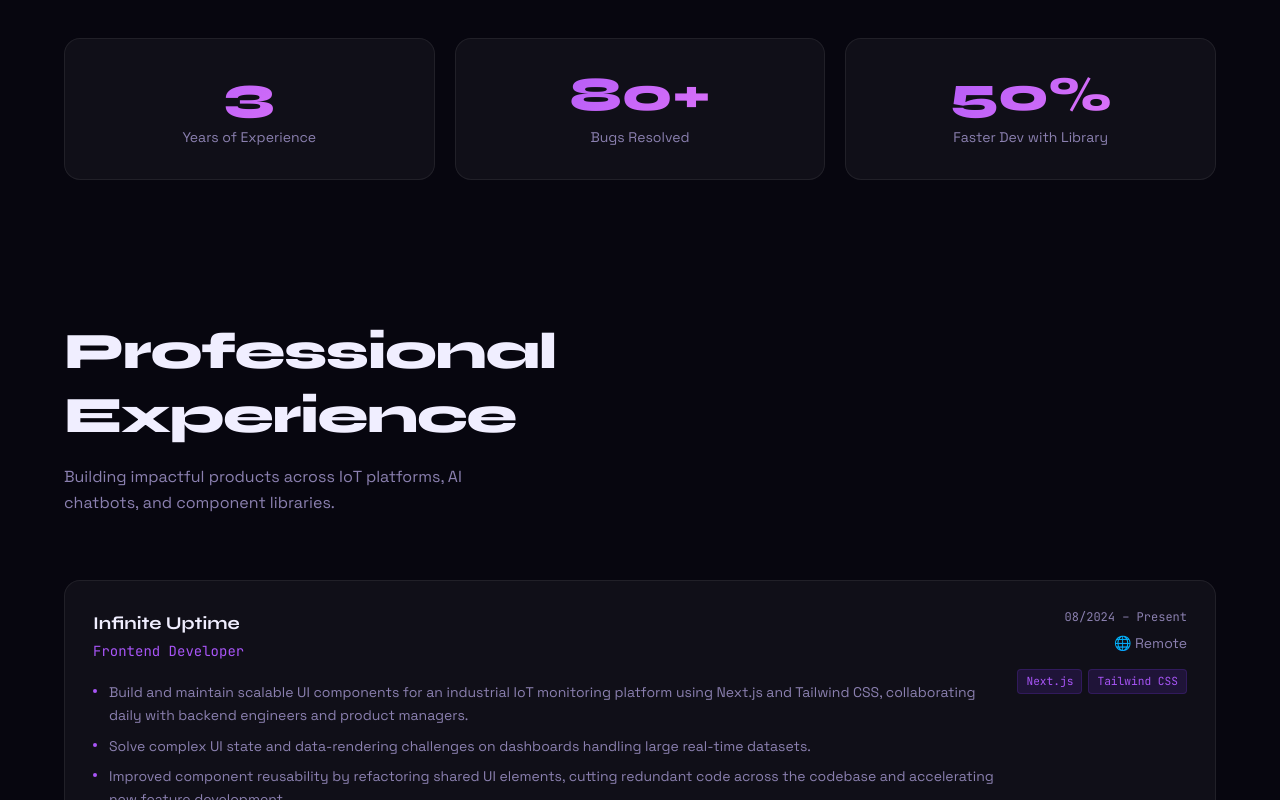
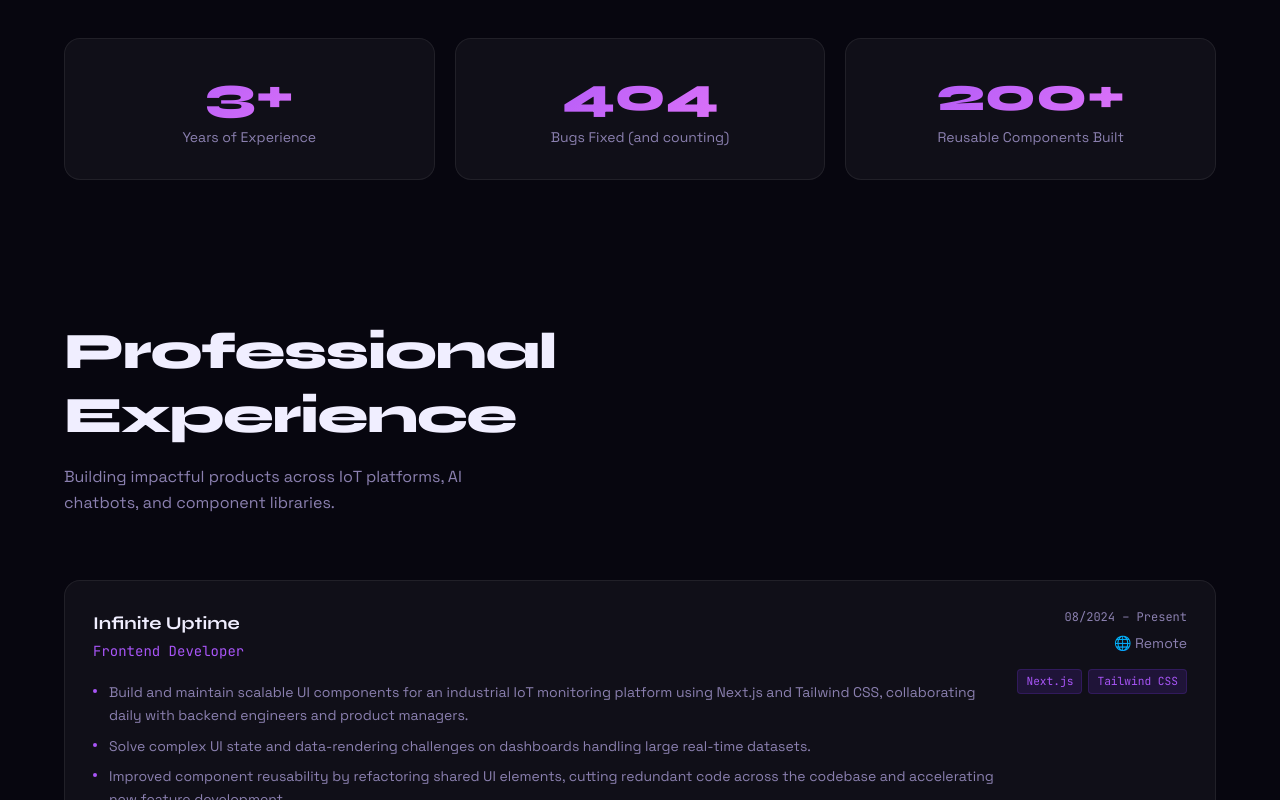
Before and after one commit to daman86999/portfolio, a Next.js app: page / in a window 1280 px wide. Shown: the part 900-1700 px from the top of the page. Built offline with nearby package versions, Linux system fonts and the light colour scheme.

Commit message:
fix: cursor issue with notfound

```diff
--- a/app/layout.tsx
+++ b/app/layout.tsx
@@ -2,6 +2,7 @@ import type { Metadata } from "next";
 import { Space_Grotesk, Syne, JetBrains_Mono } from "next/font/google";
 import "./globals.css";
 import { getPortfolioData } from "@/lib/portfolio";
+import Cursor from "@/components/ui/Cursor";
 
 const spaceGrotesk = Space_Grotesk({
   subsets: ["latin"],
@@ -48,6 +49,7 @@ export default function RootLayout({
         className={`${spaceGrotesk.variable} ${syne.variable} ${jetbrainsMono.variable} font-sans`}
       >
         {children}
+        <Cursor />
       </body>
     </html>
   );
--- a/app/page.tsx
+++ b/app/page.tsx
@@ -1,5 +1,4 @@
 import { getPortfolioData } from "@/lib/portfolio";
-import Cursor from "@/components/ui/Cursor";
 import Navbar from "@/components/sections/Navbar";
 import Hero from "@/components/sections/Hero";
 import Marquee from "@/components/sections/Marquee";
@@ -18,7 +17,6 @@ export default function Home() {
 
   return (
     <ThemeProvider colors={data.theme.colors}>
-      <Cursor />
       <RevealInit />
       {sections.hero?.enabled && <Navbar nav={data.nav} resume={data.hero.resumeDownload} />}
       <main>
--- a/data/portfolio.json
+++ b/data/portfolio.json
@@ -96,18 +96,18 @@
   "stats": [
     {
       "value": 3,
-      "suffix": "",
+      "suffix": "+",
       "label": "Years of Experience"
     },
     {
-      "value": 80,
-      "suffix": "+",
-      "label": "Bugs Resolved"
+      "value": 404,
+      "suffix": "",
+      "label": "Bugs Fixed (and counting)"
     },
     {
-      "value": 50,
-      "suffix": "%",
-      "label": "Faster Dev with Library"
+      "value": 200,
+      "suffix": "+",
+      "label": "Reusable Components Built"
     }
   ],
   "experience": [
```
